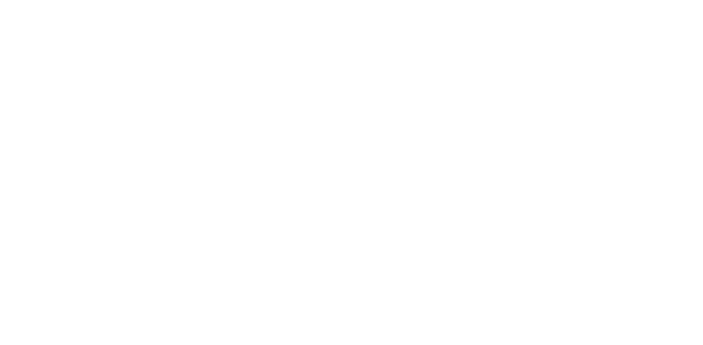
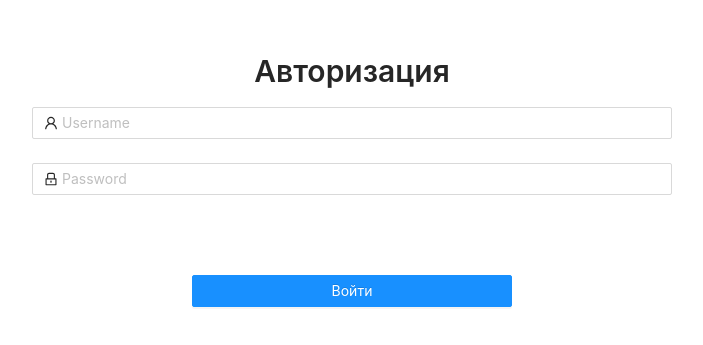
Before and after one commit to lemonspb/test-case-webim, a React (Create React App) app: page / in a window 1280 px wide. Shown: the part 209-554 px from the top of the page, without its empty margins (288-991 px from the left). Built offline with nearby package versions, Linux system fonts and the light colour scheme.

Commit message:
fix styles

```diff
--- a/src/Components/App/AuthForm/index.tsx
+++ b/src/Components/App/AuthForm/index.tsx
@@ -64,7 +64,9 @@
     <Form.Item>
     </Form.Item>
 
-    <Form.Item>
+    <Form.Item
+    className="submit-block"
+    >
       <Button type="primary" htmlType="submit" className="login-form-button">
         Войти
       </Button>
--- a/src/Components/App/AuthForm/style.scss
+++ b/src/Components/App/AuthForm/style.scss
@@ -8,5 +8,16 @@
     flex-direction: column;
     .ant-form{
         width: 50%;
-    }
+     .submit-block .ant-form-item-control{
+         display: flex;
+         align-items: center;
+         justify-content: center;
+      .ant-form-item-control-input{
+          width: 50%;
+      }
+     }
 }
+}
+.login-form-button{
+    width: 100%;
+}
--- a/src/index.tsx
+++ b/src/index.tsx
@@ -4,14 +4,18 @@
 import 'antd/dist/antd.css';
 import PageLogin from './Pages/PageLogin'
 import PageMain from './Pages/PageMain'
-import {BrowserRouter as Router,  Route} from 'react-router-dom';
+import {BrowserRouter as Router,  Route, Switch} from 'react-router-dom';
+
+
+
+
 ReactDOM.render(
   <React.StrictMode>
     <Router>
+      <Switch>
 {window.localStorage.token  && <Route  path='/main'  exact render={ ()=> <PageMain/>}/>}
-
- <Route  path='/login'  exact render={ ()=> <PageLogin/>}/>
-
+ <Route  path='/' render={ ()=> <PageLogin/>}/>
+ </Switch>
 </Router>
   </React.StrictMode>,
   document.getElementById('root')
```
